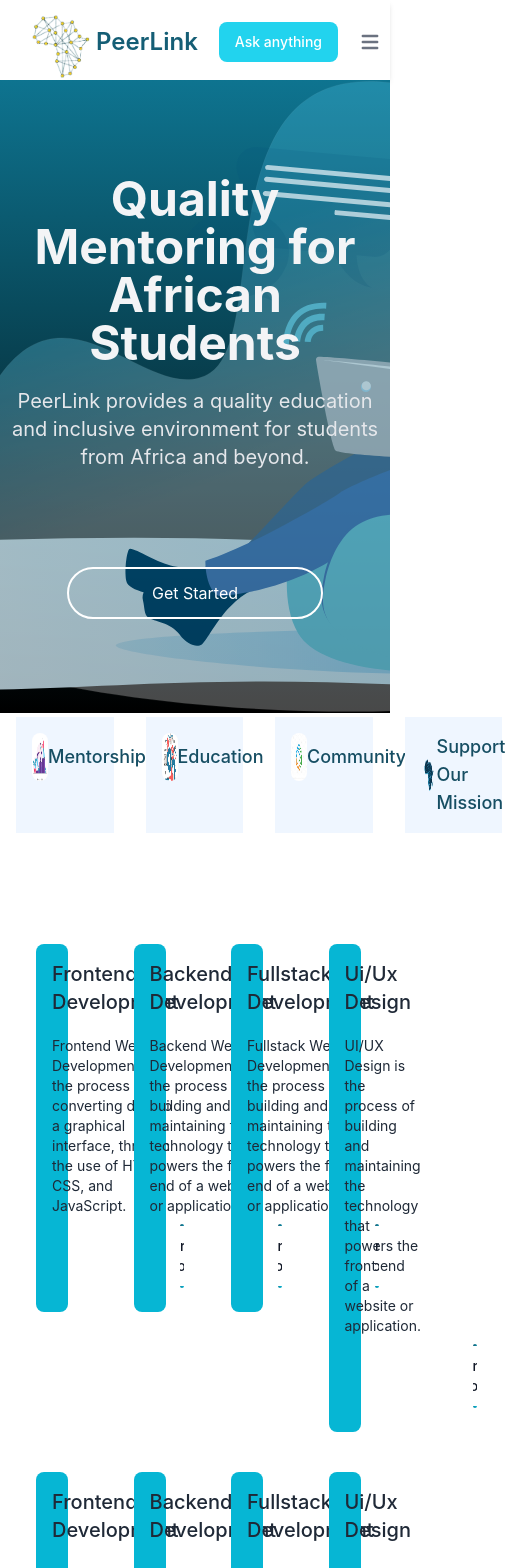
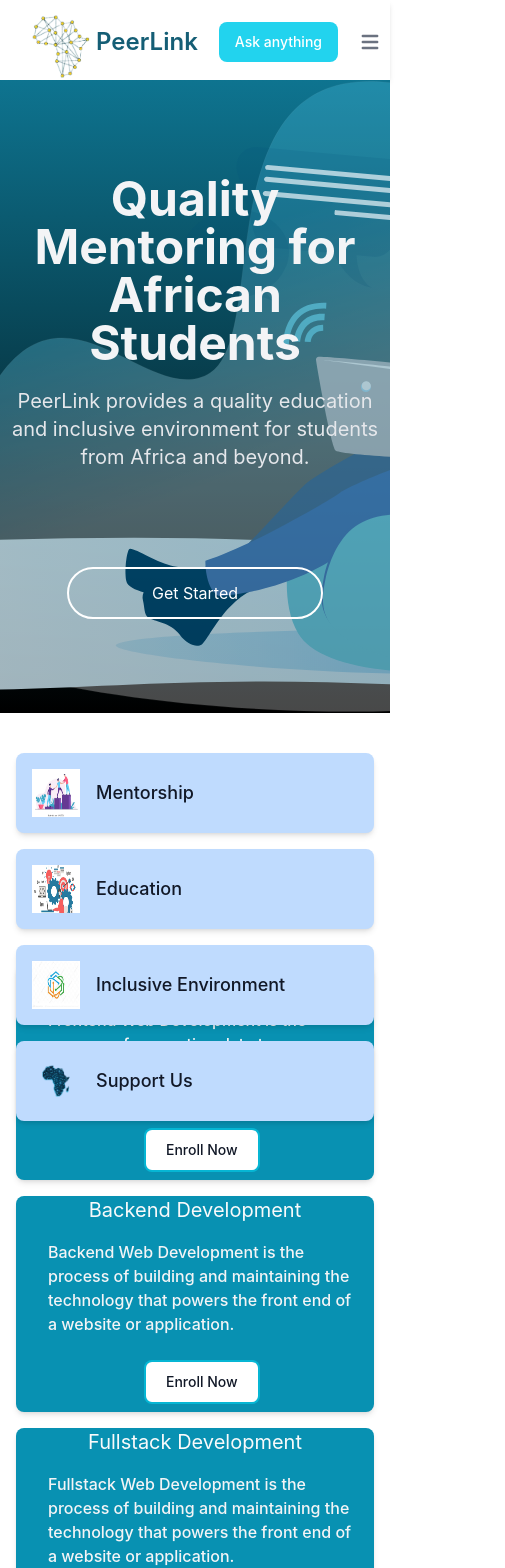
Before and after one commit to yidyedelina/mavericks-online-mentoring-program, a React (Vite) app: page / in a window 390 px wide. Shown: the top 1568 px of the page, 505 px wide, since content can reach past the window. Built offline with nearby package versions, Linux system fonts and the light colour scheme.

Commit message:
made the whole homepage responsive

```diff
--- a/src/components/Body.jsx
+++ b/src/components/Body.jsx
@@ -5,7 +5,7 @@
 const Body = () => {
   return (
     <div className='h-screen'>
-    <div className="relative bg-gradient-to-b from-cyan-700 to-black h-3/4">
+    <div className="relative bg-gradient-to-b from-cyan-700 to-black h-3/4 mb-0">
     <img src={img} alt="Your" className="w-full object-cover opacity-75 h-full " />
     <div className="absolute top-0 left-0 w-full h-full flex flex-col items-center justify-center">
     <div className="text-center">
--- a/src/components/Navbar.jsx
+++ b/src/components/Navbar.jsx
@@ -25,10 +25,10 @@
       <a href="/" className="block py-2 pl-3 pr-4 text-white bg-cyan-700 rounded md:bg-transparent md:text-cyan-700 md:p-0 md:dark:text-blue-500" aria-current="page">Home</a>
     </li>
     <li>
-      <a href="/" className="block py-2 pl-3 pr-4 text-gray-900 rounded hover:bg-gray-100 md:hover:bg-transparent md:hover:text-cyan-700 md:p-0 md:dark:hover:text-blue-500 dark:text-white dark:hover:bg-gray-700 dark:hover:text-white md:dark:hover:bg-transparent dark:border-gray-700">About</a>
+      <a href="/" className="block py-2 pl-3 pr-4 text-gray-900 rounded hover:bg-gray-100 md:hover:bg-transparent md:hover:text-cyan-700 md:p-0 md:dark:hover:text-blue-500 dark:text-white dark:hover:bg-gray-700 dark:hover:text-white md:dark:hover:bg-transparent dark:border-gray-700">Mentors</a>
     </li>
     <li>
-      <a href="/" className="block py-2 pl-3 pr-4 text-gray-900 rounded hover:bg-gray-100 md:hover:bg-transparent md:hover:text-cyan-700 md:p-0 md:dark:hover:text-cyan-500 dark:text-white dark:hover:bg-gray-700 dark:hover:text-white md:dark:hover:bg-transparent dark:border-gray-700">Mentors</a>
+      <a href="/" className="block py-2 pl-3 pr-4 text-gray-900 rounded hover:bg-gray-100 md:hover:bg-transparent md:hover:text-cyan-700 md:p-0 md:dark:hover:text-cyan-500 dark:text-white dark:hover:bg-gray-700 dark:hover:text-white md:dark:hover:bg-transparent dark:border-gray-700">Mentees</a>
     </li>
     <li>
       <a href="/" className="block py-2 pl-3 pr-4 text-gray-900 rounded hover:bg-gray-100 md:hover:bg-transparent md:hover:text-cyan-700 md:p-0 md:dark:hover:text-cyan-500 dark:text-white dark:hover:bg-gray-700 dark:hover:text-white md:dark:hover:bg-transparent dark:border-gray-700">Contact</a>
@@ -36,9 +36,7 @@
     <li>
       <a href="/" className="block py-2 pl-3 pr-4 text-gray-900 rounded hover:bg-gray-100 md:hover:bg-transparent md:hover:text-cyan-700 md:p-0 md:dark:hover:text-cyan-500 dark:text-white dark:hover:bg-gray-700 dark:hover:text-white md:dark:hover:bg-transparent dark:border-gray-700">Courses</a>
     </li>
-    <li>
-      <a href="/" className="block py-2 pl-3 pr-4 text-gray-900 rounded hover:bg-gray-100 md:hover:bg-transparent md:hover:text-cyan-700 md:p-0 md:dark:hover:text-cyan-500 dark:text-white dark:hover:bg-gray-700 dark:hover:text-white md:dark:hover:bg-transparent dark:border-gray-700">Plans</a>
-    </li>
+
   </ul>
 </div>
 </div>
--- a/src/components/Services.jsx
+++ b/src/components/Services.jsx
@@ -4,43 +4,47 @@
 import img3 from '../assets/images/logoE.jpg'
 import img4 from '../assets/images/logoC-removebg-preview.png'
 
-const Service = ({img, title}) => {
+const Component = ({ title, image }) => {
     return (
-        <div className="w-1/4 p-4 m-4 mt-1 bg-blue-50 transform hover:scale-110">
-            <div className="flex items-center">
-            <div >
-                <img className="w-auto h-12 rounded-full mr-4" alt = "expressive" src = {img}></img>
+      <div className="w-full sm:w-1/2 md:w-1/4 p-2 colo mt-0">
+        <div className="bg-blue-200 rounded-lg overflow-hidden shadow-md hover:scale-105 transition-transform duration-200 m-0">
+          <div className="flex items-center p-4">
+            <div className="flex-shrink-0">
+              <img className="h-12 w-12" src={image} alt={title} />
             </div>
-            <div>
-                <h2 className="text-lg text-cyan-900 font-medium">{title}</h2>
+            <div className="ml-4">
+              <h3 className="text-lg font-medium text-gray-900">{title}</h3>
             </div>
-            </div>
+          </div>
         </div>
-    )
-}
+      </div>
+    );
+  };
 
 
 const Services = () => {
   return (
-    <div className="flex flex-row">
-        <Service
-            img = {img1}
+    <div className="py-8 mt-0">
+      <div className="container mx-auto px-4">
+        <div className="flex flex-wrap -mx-2">
+          <Component
             title="Mentorship"
-
-        />
-        <Service
-            img = {img2}
-            title="Education"
-        />
-        <Service
-            img = {img3}
-            title="Community"
-
-        />
-        <Service
-            img = {img4}
-            title="Support Our Mission"
-        />
+            image={img1}
+          />
+          <Component
+            title=" Education"
+            image={img2}
+          />
+          <Component
+            title="Inclusive Environment"
+            image={img3}
+          />
+          <Component
+            title="Support Us"
+            image={img4}
+          />
+        </div>
+      </div>
     </div>
   )
 }
--- a/src/components/course/CourseCard.jsx
+++ b/src/components/course/CourseCard.jsx
@@ -3,25 +3,43 @@
 
 const CourseCard = ({ title, description}) => {
     return (
+        <div className="w-full sm:w-1/2 md:w-1/4 p-2 colo mt-0">
+        <div className="bg-cyan-600 rounded-lg overflow-hidden shadow-md hover:scale-105 transition-transform duration-200 m-0">
+        <div className='text-xl sm: text-lg text-center text-gray-50'>{title} </div>
+          <div className="flex items-center p-4">
 
-
-<div className="p-4 mx-4 bg-cyan-500 text-gray-100 transform hover:scale-110 rounded-lg h-54">
-            <div className="flex items-center text-gray-100 ">
-            <div>
-                <h2 className="text-xl font-medium pb-5 text-gray-800 ">{title}</h2>
-                <p className="text-gray-600 text-sm text-gray-800 ">{description}</p>
+            <div className="ml-4">
+              <h3 className="text-md font-medium text-gray-100">{description}</h3>
             </div>
-
-            </div>
-            <button className="w-1/2 mt-2 ml-32 relative inline-flex items-center justify-center p-0.5 mb-2 mr-2 overflow-hidden text-sm font-medium text-gray-900 rounded-lg group bg-gradient-to-br from-cyan-800 to-cyan-500 group-hover:from-cyan-500 group-hover:to-cyan-500 hover:text-white dark:text-white focus:ring-4 focus:outline-none focus:ring-cyan-200 dark:focus:ring-cyan-800">
+          </div>
+                      <button className="mt-2 ml-32 relative inline-flex items-center justify-center p-0.5 mb-2 mr-2 overflow-hidden text-sm font-medium text-gray-900 rounded-lg group bg-gradient-to-br from-cyan-500 to-cyan-500 group-hover:from-cyan-500 group-hover:to-cyan-500 hover:text-white dark:text-white focus:ring-4 focus:outline-none focus:ring-cyan-200 dark:focus:ring-cyan-800">
             <span className="relative px-5 py-2.5 transition-all ease-in duration-75 bg-white dark:bg-gray-900 rounded-md group-hover:bg-opacity-0">
                 Enroll Now
             </span>
           </button>
         </div>
+      </div>
 
     )
 }
 
 
 export default CourseCard
+
+// <div className="w-1/4 p-4 mx-4 bg-cyan-300 transform hover:scale-110 rounded-lg">
+//             <div className="flex items-center">
+//             <div >
+//                 <img className="w-12 h-12 rounded-full mr-4" alt='hello' src = {imgUrl}></img>
+//             </div>
+//             <div>
+//                 <h2 className="text-lg font-medium">{title}</h2>
+//                 <p className="text-gray-600 text-sm">{description}</p>
+//             </div>
+
+//             </div>
+//             <button className="mt-2 ml-32 relative inline-flex items-center justify-center p-0.5 mb-2 mr-2 overflow-hidden text-sm font-medium text-gray-900 rounded-lg group bg-gradient-to-br from-cyan-500 to-cyan-500 group-hover:from-cyan-500 group-hover:to-cyan-500 hover:text-white dark:text-white focus:ring-4 focus:outline-none focus:ring-cyan-200 dark:focus:ring-cyan-800">
+//             <span className="relative px-5 py-2.5 transition-all ease-in duration-75 bg-white dark:bg-gray-900 rounded-md group-hover:bg-opacity-0">
+//                 Enroll Now
+//             </span>
+//           </button>
+//         </div>
--- a/src/components/course/Courses.jsx
+++ b/src/components/course/Courses.jsx
@@ -4,37 +4,83 @@
 
 const Courses = () => {
 return(
-        <div>
-        <div className='flex flex-wrap justify-center'>
-                <div className='w-1/4    p-5'>
+        <div className="py-8 mt-0">
+        <div className="container mx-auto px-4">
+          <div className="flex flex-wrap -mx-2">
                 <CourseCard
                 title="Frontend Development"
                 description="Frontend Web Development is the process of converting data to a graphical interface, through the use of HTML, CSS, and JavaScript."
                 />
-                </div>
-                <div className='w-1/4 p-5'>
                 <CourseCard
                 title="Backend Development"
                 description="Backend Web Development is the process of building and maintaining the technology that powers the front end of a website or application."
                 />
-                </div>
-                <div className='w-1/4 p-5'>
+
                 <CourseCard
                 title="Fullstack Development"
                 description="Fullstack Web Development is the process of building and maintaining the technology that powers the front end of a website or application."
                 />
-                </div>
-                <div className='w-1/4 p-5'>
+
                 <CourseCard
                 title="Ui/Ux Design"
                 description="UI/UX Design is the process of building and maintaining the technology that powers the front end of a website or application."
                 />
+                <CourseCard
+                title="Frontend Development"
+                description="Frontend Web Development is the process of converting data to a graphical interface, through the use of HTML, CSS, and JavaScript."
+                />
+                <CourseCard
+                title="iOS App Development with Swift"
+                description="This course teaches the basics of developing iOS apps using the Swift programming language, including user interfaces, data storage, and networking."
+                />
+
+                <CourseCard
+                title="Data Analytics"
+                description=" This course teaches data analysis techniques using Excel and Tableau, and covers topics such as data visualization, regression analysis, and forecasting."
+                />
+
+                <CourseCard
+                title="Machine Learning"
+                description="This course covers the basics of machine learning, including regression, classification, clustering, and neural networks."
+                />
+          </div>
+        </div>
       </div>
 
-
-        </div>
-        </div>
 )
 }
 
 export default Courses
+
+
+
+// <div>
+// <div className='flex flex-wrap justify-center'>
+//         <div className='w-1/4    p-5'>
+//                 <CourseCard
+//                 title="Frontend Development"
+//                 description="Frontend Web Development is the process of converting data to a graphical interface, through the use of HTML, CSS, and JavaScript."
+//                 />
+//         </div>
+//         <div className='w-1/4 p-5'>
+//                 <CourseCard
+//                 title="Backend Development"
+//                 description="Backend Web Development is the process of building and maintaining the technology that powers the front end of a website or application."
+//                 />
+//         </div>
+//         <div className='w-1/4 p-5'>
+//                 <CourseCard
+//                 title="Fullstack Development"
+//                 description="Fullstack Web Development is the process of building and maintaining the technology that powers the front end of a website or application."
+//                 />
+//         </div>
+//         <div className='w-1/4 p-5'>
+//                 <CourseCard
+//                 title="Ui/Ux Design"
+//                 description="UI/UX Design is the process of building and maintaining the technology that powers the front end of a website or application."
+//                 />
+//         </div>
+
+
+// </div>
+// </div>
--- a/src/pages/Homepage.jsx
+++ b/src/pages/Homepage.jsx
@@ -17,8 +17,6 @@
         <Navbar />
         <Body />
         <Courses />
-        <Courses />
-
         <Schedule />
         <Goals />
         <Help />
```
Also changed, not shown: src/components/goal/GoalCard.jsx (+4 -4 lines), src/components/testimony/Testimonies.jsx (+5 -4 lines). Lines whose indentation alone changed are shown as unchanged.
